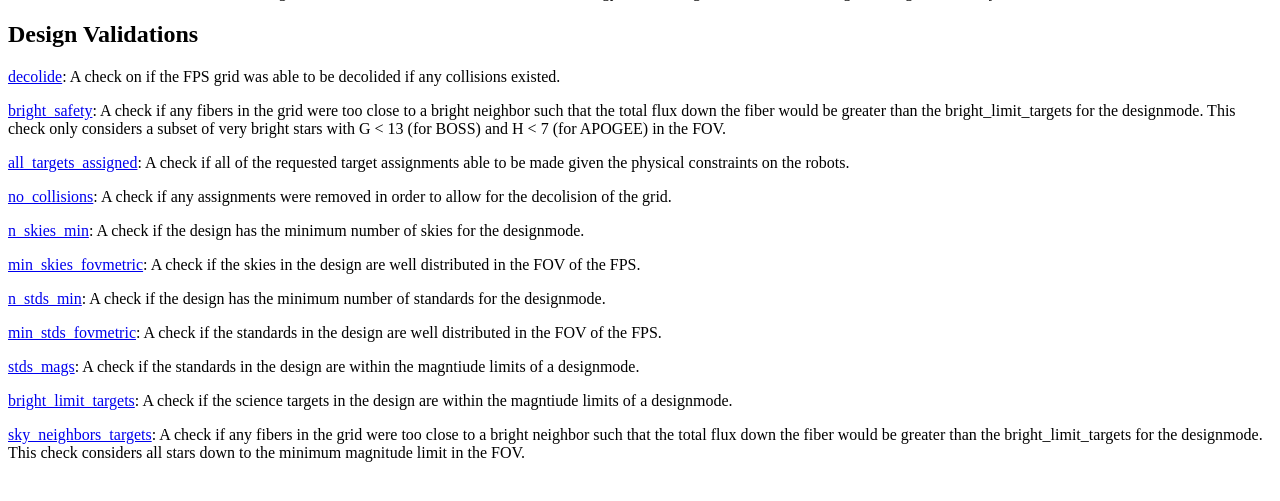
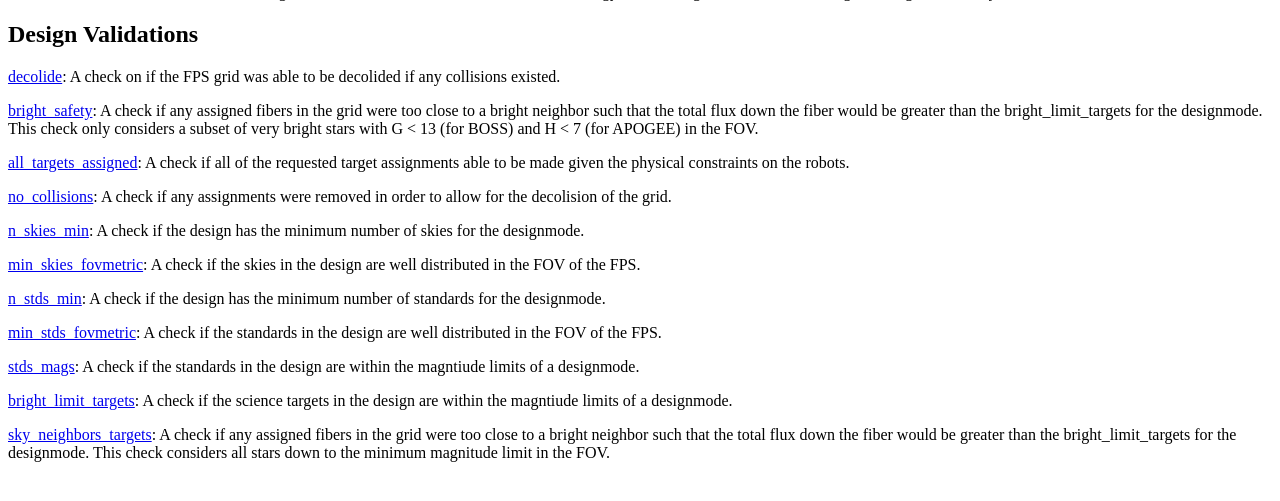
Before and after one commit to sdss/mugatu, a Python web app: template python/mugatu/templates/main_validation_page.html in a window 1280 px wide. Shown: the part 97-598 px from the top of the page. Run offline with Jinja, Linux system fonts and the light colour scheme; the template is opened without the code that fills it, so the values that code supplies are empty.

Commit message:
change bright neighbor description to assigned fibers

```diff
--- a/python/mugatu/templates/main_validation_page.html
+++ b/python/mugatu/templates/main_validation_page.html
@@ -8,7 +8,7 @@ table, th, td {
 <body><h1>{{rs_run}} Validation Results</h1><p>Below are links to summaries of each design validation criteria used for the {{rs_run}} run of robostrategy. These designs were validated using v{{mugatu_v}} of mugatu, v{{kaiju_v}} of kaiju and v{{coordio_v}} of coordio.</p>
 <h2>Design Validations</h2>
 <p><a href="indv_valid/decolide.html">decolide</a>: A check on if the FPS grid was able to be decolided if any collisions existed.</p>
-<p><a href="indv_valid/bright_safety.html">bright_safety</a>: A check if any fibers in the grid were too close to a bright neighbor such that the total flux down the fiber would be greater than the bright_limit_targets for the designmode. This check only considers a subset of very bright stars with G < 13 (for BOSS) and H < 7 (for APOGEE) in the FOV.</p>
+<p><a href="indv_valid/bright_safety.html">bright_safety</a>: A check if any assigned fibers in the grid were too close to a bright neighbor such that the total flux down the fiber would be greater than the bright_limit_targets for the designmode. This check only considers a subset of very bright stars with G < 13 (for BOSS) and H < 7 (for APOGEE) in the FOV.</p>
 <p><a href="indv_valid/all_targets_assigned.html">all_targets_assigned</a>: A check if all of the requested target assignments able to be made given the physical constraints on the robots.</p>
 <p><a href="indv_valid/no_collisions.html">no_collisions</a>: A check if any assignments were removed in order to allow for the decolision of the grid.</p>
 <p><a href="indv_valid/n_skies_min.html">n_skies_min</a>: A check if the design has the minimum number of skies for the designmode.</p>
@@ -17,6 +17,6 @@ table, th, td {
 <p><a href="indv_valid/min_stds_fovmetric.html">min_stds_fovmetric</a>: A check if the standards in the design are well distributed in the FOV of the FPS.</p>
 <p><a href="indv_valid/stds_mags.html">stds_mags</a>: A check if the standards in the design are within the magntiude limits of a designmode.</p>
 <p><a href="indv_valid/bright_limit_targets.html">bright_limit_targets</a>: A check if the science targets in the design are within the magntiude limits of a designmode.</p>
-<p><a href="indv_valid/sky_neighbors_targets.html">sky_neighbors_targets</a>: A check if any fibers in the grid were too close to a bright neighbor such that the total flux down the fiber would be greater than the bright_limit_targets for the designmode. This check considers all stars down to the minimum magnitude limit in the FOV.</p>
+<p><a href="indv_valid/sky_neighbors_targets.html">sky_neighbors_targets</a>: A check if any assigned fibers in the grid were too close to a bright neighbor such that the total flux down the fiber would be greater than the bright_limit_targets for the designmode. This check considers all stars down to the minimum magnitude limit in the FOV.</p>
 </body>
 </html>
```
